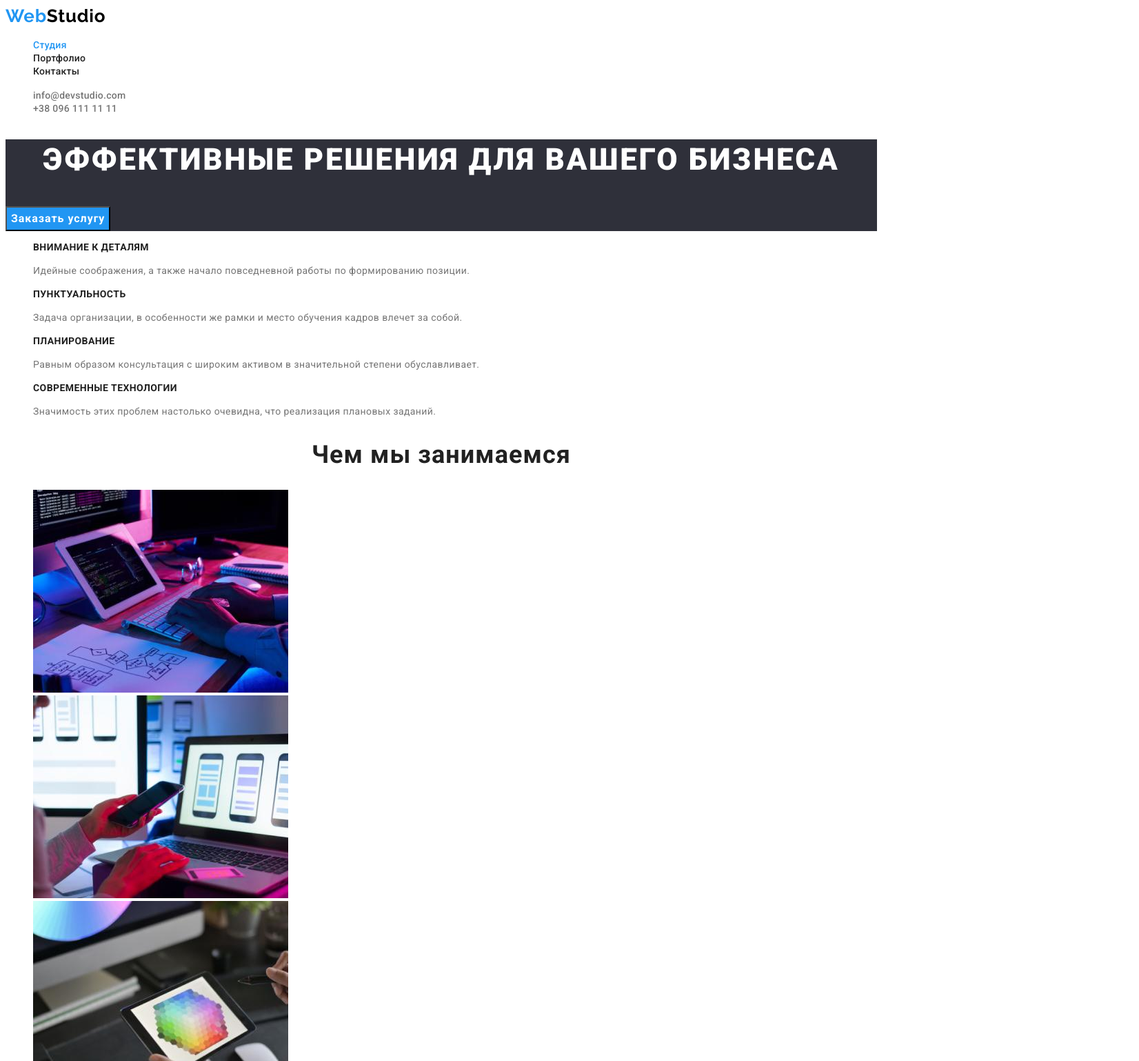
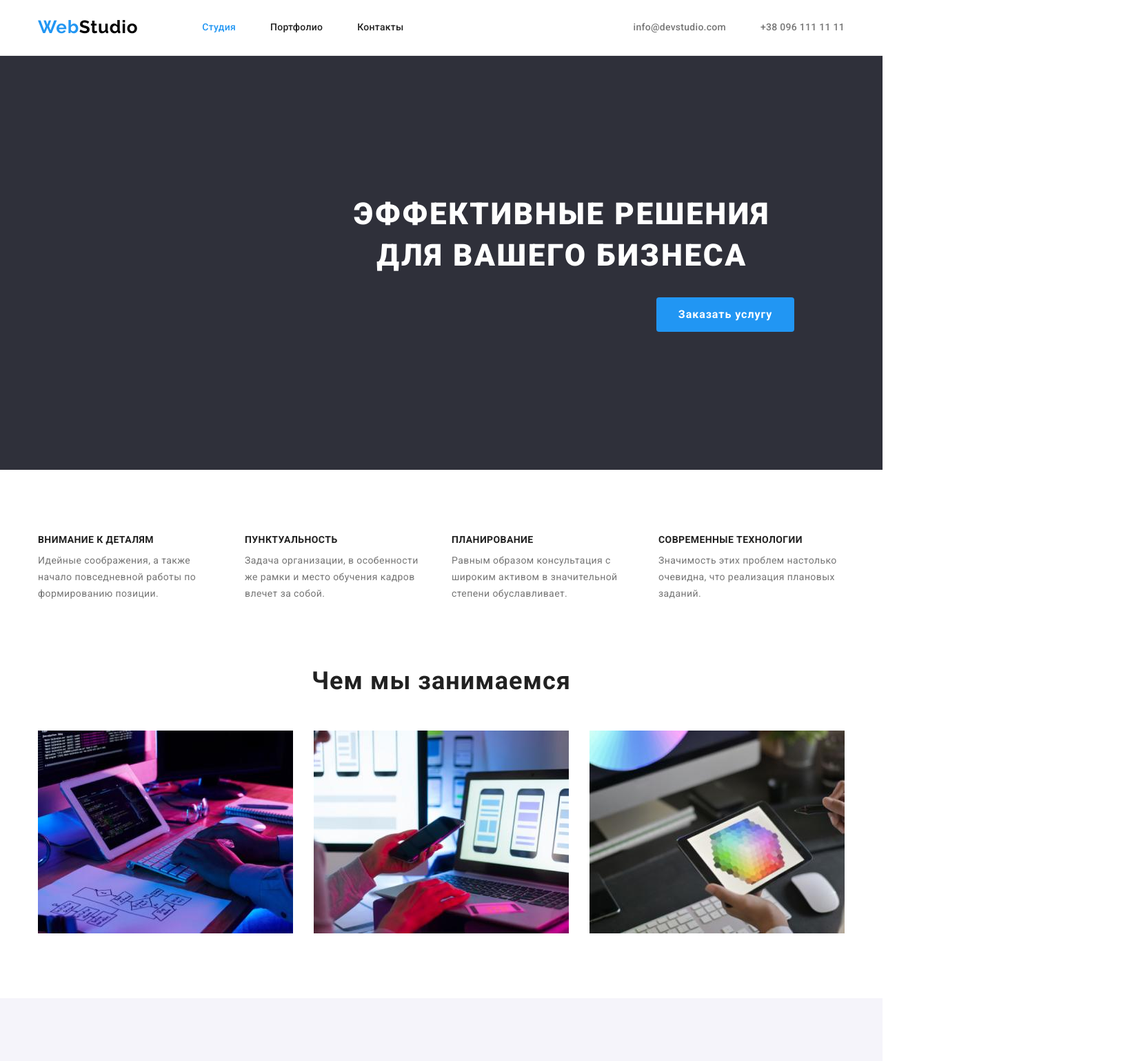
Before and after one commit to ilexx201683/goit-markup-hw-03, a plain HTML site: page index.html in a window 1280 px wide. Shown: the top 1538 px of the page at 69% size, 1652 px wide, since content can reach past the window. Drawn offline with nearby package versions, Linux system fonts and the light colour scheme.

Commit message:
Задает размеры элементов  расположение на странице Студия

```diff
--- /dev/null
+++ b/css/modern-normalize.css
@@ -0,0 +1,285 @@
+/*! modern-normalize v1.1.0 | MIT License | https://github.com/sindresorhus/modern-normalize */
+
+/*
+Document
+========
+*/
+
+/**
+Use a better box model (opinionated).
+*/
+
+*,
+::before,
+::after {
+	box-sizing: border-box;
+}
+
+/**
+1. Correct the line height in all browsers.
+2. Prevent adjustments of font size after orientation changes in iOS.
+3. Use a more readable tab size (opinionated).
+*/
+
+html {
+	line-height: 1.15; /* 1 */
+	-webkit-text-size-adjust: 100%; /* 2 */
+	-moz-tab-size: 4; /* 3 */
+	tab-size: 4; /* 3 */
+}
+
+/*
+Sections
+========
+*/
+
+/**
+1. Remove the margin in all browsers.
+2. Improve consistency of default fonts in all browsers. (https://github.com/sindresorhus/modern-normalize/issues/3)
+*/
+
+body {
+	margin: 0; /* 1 */
+	font-family:
+		system-ui,
+		-apple-system, /* Firefox supports this but not yet `system-ui` */
+		'Segoe UI',
+		Roboto,
+		Helvetica,
+		Arial,
+		sans-serif,
+		'Apple Color Emoji',
+		'Segoe UI Emoji'; /* 2 */
+}
+
+/*
+Grouping content
+================
+*/
+
+/**
+1. Add the correct height in Firefox.
+2. Correct the inheritance of border color in Firefox. (https://bugzilla.mozilla.org/show_bug.cgi?id=190655)
+*/
+
+hr {
+	height: 0; /* 1 */
+	color: inherit; /* 2 */
+}
+
+/*
+Text-level semantics
+====================
+*/
+
+/**
+Add the correct text decoration in Chrome, Edge, and Safari.
+*/
+
+abbr[title] {
+	text-decoration: underline dotted;
+}
+
+/**
+Add the correct font weight in Edge and Safari.
+*/
+
+b,
+strong {
+	font-weight: bolder;
+}
+
+/**
+1. Improve consistency of default fonts in all browsers. (https://github.com/sindresorhus/modern-normalize/issues/3)
+2. Correct the odd 'em' font sizing in all browsers.
+*/
+
+code,
+kbd,
+samp,
+pre {
+	font-family:
+		ui-monospace,
+		SFMono-Regular,
+		Consolas,
+		'Liberation Mono',
+		Menlo,
+		monospace; /* 1 */
+	font-size: 1em; /* 2 */
+}
+
+/**
+Add the correct font size in all browsers.
+*/
+
+small {
+	font-size: 80%;
+}
+
+/**
+Prevent 'sub' and 'sup' elements from affecting the line height in all browsers.
+*/
+
+sub,
+sup {
+	font-size: 75%;
+	line-height: 0;
+	position: relative;
+	vertical-align: baseline;
+}
+
+sub {
+	bottom: -0.25em;
+}
+
+sup {
+	top: -0.5em;
+}
+
+/*
+Tabular data
+============
+*/
+
+/**
+1. Remove text indentation from table contents in Chrome and Safari. (https://bugs.chromium.org/p/chromium/issues/detail?id=999088, https://bugs.webkit.org/show_bug.cgi?id=201297)
+2. Correct table border color inheritance in all Chrome and Safari. (https://bugs.chromium.org/p/chromium/issues/detail?id=935729, https://bugs.webkit.org/show_bug.cgi?id=195016)
+*/
+
+table {
+	text-indent: 0; /* 1 */
+	border-color: inherit; /* 2 */
+}
+
+/*
+Forms
+=====
+*/
+
+/**
+1. Change the font styles in all browsers.
+2. Remove the margin in Firefox and Safari.
+*/
+
+button,
+input,
+optgroup,
+select,
+textarea {
+	font-family: inherit; /* 1 */
+	font-size: 100%; /* 1 */
+	line-height: 1.15; /* 1 */
+	margin: 0; /* 2 */
+}
+
+/**
+Remove the inheritance of text transform in Edge and Firefox.
+*/
+
+button,
+select {
+	text-transform: none;
+}
+
+/**
+Correct the inability to style clickable types in iOS and Safari.
+*/
+
+button,
+[type='button'],
+[type='reset'],
+[type='submit'] {
+	-webkit-appearance: button;
+}
+
+/**
+Remove the inner border and padding in Firefox.
+*/
+
+::-moz-focus-inner {
+	border-style: none;
+	padding: 0;
+}
+
+/**
+Restore the focus styles unset by the previous rule.
+*/
+
+:-moz-focusring {
+	outline: 1px dotted ButtonText;
+}
+
+/**
+Remove the additional ':invalid' styles in Firefox.
+See: https://github.com/mozilla/gecko-dev/blob/2f9eacd9d3d995c937b4251a5557d95d494c9be1/layout/style/res/forms.css#L728-L737
+*/
+
+:-moz-ui-invalid {
+	box-shadow: none;
+}
+
+/**
+Remove the padding so developers are not caught out when they zero out 'fieldset' elements in all browsers.
+*/
+
+legend {
+	padding: 0;
+}
+
+/**
+Add the correct vertical alignment in Chrome and Firefox.
+*/
+
+progress {
+	vertical-align: baseline;
+}
+
+/**
+Correct the cursor style of increment and decrement buttons in Safari.
+*/
+
+::-webkit-inner-spin-button,
+::-webkit-outer-spin-button {
+	height: auto;
+}
+
+/**
+1. Correct the odd appearance in Chrome and Safari.
+2. Correct the outline style in Safari.
+*/
+
+[type='search'] {
+	-webkit-appearance: textfield; /* 1 */
+	outline-offset: -2px; /* 2 */
+}
+
+/**
+Remove the inner padding in Chrome and Safari on macOS.
+*/
+
+::-webkit-search-decoration {
+	-webkit-appearance: none;
+}
+
+/**
+1. Correct the inability to style clickable types in iOS and Safari.
+2. Change font properties to 'inherit' in Safari.
+*/
+
+::-webkit-file-upload-button {
+	-webkit-appearance: button; /* 1 */
+	font: inherit; /* 2 */
+}
+
+/*
+Interactive
+===========
+*/
+
+/*
+Add the correct display in Chrome and Safari.
+*/
+
+summary {
+	display: list-item;
+}
--- a/css/styles.css
+++ b/css/styles.css
@@ -17,6 +17,31 @@
   --portfolio-btn-background-color: #f5f4fa;
   --portfolio-btn-accent-text-color: #ffffff;
   --portfolio-btn-accent-background-color: #2196f3;
+  --header-border-color: #ececec;
+}
+
+p,
+h1,
+h2,
+h3,
+h4,
+h5,
+h6 {
+  margin: 0;
+}
+ul {
+  margin: 0;
+  padding: 0;
+}
+img {
+  display: block;
+}
+
+.container {
+  width: 1200px;
+  padding-left: 15px;
+  padding-right: 15px;
+  margin: 0 auto;
 }
 
 body {
@@ -41,6 +66,7 @@ body {
   text-align: center;
   letter-spacing: 0.03em;
   color: var(--second-title-color);
+  margin-bottom: 50px;
 }
 
 .visually-hidden {
@@ -55,6 +81,7 @@ body {
   clip-path: inset(50%);
   margin: -1px;
 }
+
 /* -----------------------Logo------------------ */
 .logo {
   font-family: Raleway;
@@ -63,10 +90,14 @@ body {
   line-height: 1.19;
   letter-spacing: 0.03em;
   color: var(--logo-text-color);
+  display: block;
 }
+
 .logo-header {
   color: var(--logo-text-color-first);
+  margin-right: 93px;
 }
+
 .logo-footer {
   color: var(--logo-text-color-second);
 }
@@ -82,7 +113,14 @@ body {
   letter-spacing: 0.06em;
   color: var(--text-btn-color);
   background-color: var(--background-btn-color);
+
+  min-width: 200px;
+  border-radius: 4px;
+  border: 0;
+  padding: 10px 32px;
+  margin: 0;
 }
+
 .button-hero:hover,
 .button-hero:focus {
   cursor: pointer;
@@ -108,6 +146,47 @@ body {
 /*----------------------------INDEX.HTML----------------------*/
 
 /* ---------------------------Header--------------- */
+
+.header {
+  border-bottom-width: 1px;
+  border-bottom-style: solid;
+  border-bottom-color: var(--header-border-color);
+}
+
+.header-site-nav {
+  display: flex;
+}
+
+.header-nav {
+  display: flex;
+  align-items: center;
+}
+
+.header-nav .logo {
+  padding-top: 24px;
+  padding-bottom: 25px;
+}
+
+.header-container {
+  display: flex;
+  align-items: center;
+}
+
+.header-contacts {
+  display: flex;
+  margin-left: auto;
+}
+
+.header-item:not(:last-child) {
+  margin-right: 50px;
+}
+
+.header-link {
+  padding-top: 32px;
+  padding-bottom: 32px;
+  display: block;
+}
+
 .header-site-nav .link {
   font-weight: 500;
   font-size: 14px;
@@ -138,8 +217,17 @@ body {
 
 /* ---------------------------Секция Герой------------ */
 .hero {
+  padding: 200px 452px;
   background-color: var(--second-background-color);
+  text-align: center;
 }
+
+.hero-container {
+  /*padding: 200px 452px;
+  background-color: var(--second-background-color);*/
+  flex-grow: 1;
+}
+
 .hero .title {
   font-weight: 900;
   font-size: 44px;
@@ -148,9 +236,30 @@ body {
   letter-spacing: 0.06em;
   text-transform: uppercase;
   color: var(--main-title-color);
+
+  width: 696px;
+  margin-bottom: 30px;
 }
 
 /* ---------------------------Секция Особенности-------- */
+
+.section-features {
+  padding: 0;
+  margin: 94px 0;
+}
+
+.features-list {
+  display: flex;
+}
+
+.features-item {
+  width: 270px;
+}
+
+.features-item:not(:last-child) {
+  margin-right: 30px;
+}
+
 .features-list .title {
   font-weight: 700;
   font-size: 14px;
@@ -158,26 +267,74 @@ body {
   letter-spacing: 0.03em;
   text-transform: uppercase;
   color: var(--second-title-color);
+  text-align: left;
+  margin-bottom: 10px;
 }
 .features-list .text {
   font-weight: 400;
   font-size: 14px;
   line-height: 1.71;
   letter-spacing: 0.03em;
+  text-align: left;
 }
 
 /* ------------------Секция Чем мы занимаемся------------- */
 
+.section-activity {
+  padding: 0;
+  margin-bottom: 94px;
+}
+
+.activity-list {
+  display: flex;
+  flex-wrap: wrap;
+}
+
+.activity-item {
+  width: 370px;
+  margin-right: 30px;
+}
+
+.activity-item:nth-child(3n) {
+  margin-right: 0;
+}
+
 /* ------------------------Секция Наша команда------------ */
+
 .section-team {
   background-color: var(--third-backgroud-color);
+  padding: 94px 0;
 }
+
+.team-list {
+  display: flex;
+  flex-wrap: wrap;
+  margin-left: -30px;
+  margin-bottom: -30px;
+}
+
+.team-item {
+  width: 270px;
+  flex-basis: calc((100% - 4 * 30px) / 4);
+  margin-left: 30px;
+  margin-bottom: 30px;
+  border-bottom-right-radius: 4px;
+  border-bottom-left-radius: 4px;
+  background-color: #ffffff;
+}
+
+.team-item-bottom {
+  padding-top: 30px;
+  padding-bottom: 30px;
+}
+
 .team-list .title {
   font-weight: 500;
   font-size: 16px;
   line-height: 1.19;
   text-align: center;
   letter-spacing: 0.03em;
+  margin-bottom: 10px;
   color: var(--second-title-color);
 }
 .team-list .text {
@@ -191,7 +348,22 @@ body {
 /* Футер */
 .footer {
   background-color: var(--second-background-color);
+  padding: 60px 0;
 }
+
+.footer-container .logo {
+  margin-bottom: 20px;
+}
+
+.footer-contacts {
+  width: 231px;
+  margin-right: auto;
+}
+
+.footer-contacts-bottom:not(:last-child) {
+  margin-bottom: 9px;
+}
+
 .footer-contacts .link {
   font-style: normal;
   font-weight: 400;
--- a/index.html
+++ b/index.html
@@ -9,56 +9,66 @@
     <link rel="preconnect" href="https://fonts.gstatic.com" crossorigin>
     <link href="https://fonts.googleapis.com/css2?family=Raleway:wght@700&family=Roboto:wght@400;500;700;900&display=swap"
         rel="stylesheet">
+    <link rel="stylesheet" href="https://cdnjs.cloudflare.com/ajax/libs/modern-normalize/1.1.0/modern-normalize.min.css"
+        integrity="sha512-wpPYUAdjBVSE4KJnH1VR1HeZfpl1ub8YT/NKx4PuQ5NmX2tKuGu6U/JRp5y+Y8XG2tV+wKQpNHVUX03MfMFn9Q=="
+        crossorigin="anonymous" referrerpolicy="no-referrer" />
     <link rel="stylesheet" href="./css/styles.css">
 </head>
 <body>
     <header class="header">
+        <div class="container header-container">
             <nav class="header-nav">
                 <a class="link logo" href="./">Web<span class="logo-header">Studio</span></a>
                 <ul class="list header-site-nav">
-            <li><a class="link current" href="">Студия</a></li>
-            <li><a class="link" href="./portfolio.html">Портфолио</a></li>
-            <li><a class="link" href="">Контакты</a></li>
+                    <li class="header-item"><a class="link header-link current" href="">Студия</a></li>
+                    <li class="header-item"><a class="link header-link" href="./portfolio.html">Портфолио</a></li>
+                    <li class="header-item"><a class="link header-link" href="">Контакты</a></li>
                 </ul>
             </nav>
             <ul class="list header-contacts">
-            <li><a class="link" href="mailto:info@devstudio.com">info@devstudio.com</a></li>
-            <li><a class="link" href="tel:+380961111111">+38 096 111 11 11</a></li>
+                <li class="header-item"><a class="link header-link" href="mailto:info@devstudio.com">info@devstudio.com</a></li>
+                <li class="header-item"><a class="link header-link" href="tel:+380961111111">+38 096 111 11 11</a></li>
             </ul>
+        </div>
     </header>
     <main>
         <!-- Герой -->
         <section class="hero">
+            <div class="container hero-container">
                 <h1 class="title">Эффективные решения для вашего бизнеса</h1>
                 <button class="button-hero" type="button">Заказать услугу</button>
+            </div>
         </section>
         <!-- Особенности -->
         <section class="section-features">
+            <div class="container features-container">
                 <h2 class="visually-hidden">Особенности</h2>
                 <ul class="list features-list">
-                <li>
+                    <li class="features-item">
                         <h3 class="title">Внимание к деталям</h3>
                         <p class="text">Идейные соображения, а также начало повседневной работы по формированию позиции.</p>
                     </li>
-                <li>
+                    <li class="features-item">
                         <h3 class="title">Пунктуальность</h3>
                         <p class="text">Задача организации, в особенности же рамки и место обучения кадров влечет за собой.</p>
                     </li>
-                <li>
+                    <li class="features-item">
                         <h3 class="title">Планирование</h3>
                         <p class="text">Равным образом консультация с широким активом в значительной степени обуславливает.</p>
                     </li>
-                <li>
+                    <li class="features-item">
                         <h3 class="title">Современные технологии</h3>
                         <p class="text">Значимость этих проблем настолько очевидна, что реализация плановых заданий.</p>
                     </li>
                 </ul>
+            </div>
         </section>
         <!-- Чем мы занимаемся -->
         <section class="section-activity">
+            <div class="container activity-container">
                 <h2 class="section-title">Чем мы занимаемся</h2>
                 <ul class="list activity-list">
-                <li>
+                    <li class="activity-item">
                         <img
                             src="./images/activity-img-1.jpg"
                             alt="человек пишет код"
@@ -66,7 +76,7 @@
                             height="294"
                         />
                     </li>
-                <li>
+                    <li class="activity-item">
                         <img
                             src="./images/activity-img-2.jpg"
                             alt="человек делает дизайн мобильного приложения"
@@ -74,7 +84,7 @@
                             height="294"
                         />
                     </li>
-                <li>
+                    <li class="activity-item">
                         <img
                             src="./images/activity-img-3.jpg"
                             alt="человек выбирает цвет на планшете"
@@ -83,44 +93,57 @@
                         />
                     </li>
                 </ul>
+            </div>
         </section>
         <!-- Наша команда -->
         <section class="section-team">
+            <div class="container team-container">
                 <h2 class="section-title">Наша команда</h2>
                 <ul class="list team-list">
-                <li>
+                    <li class="team-item">
                         <img src="./images/team-img-1.jpg" alt="фото Игорь Демьяненко" width="270" height="260">
+                        <div class="team-item-bottom">
                             <h3 class="title">Игорь Демьяненко</h3>
                             <p class="text" lang="en">Product Designer</p>
+                        </div>
                     </li>
-                <li>
+                    <li class="team-item">
                         <img src="./images/team-img-2.jpg" alt="фото Ольга Репина" width="270" height="260">
+                        <div class="team-item-bottom">
                             <h3 class="title">Ольга Репина</h3>
                             <p class="text" lang="en">Frontend Developer</p>
+                        </div>
                     </li>
-                <li>
+                    <li class="team-item">
                         <img src="./images/team-img-3.jpg" alt="фото Николай Тарасов" width="270" height="260">
+                        <div class="team-item-bottom">
                             <h3 class="title">Николай Тарасов</h3>
                             <p class="text" lang="en">Marketing</p>
+                        </div>
                     </li>
-                <li>
+                    <li class="team-item">
                         <img src="./images/team-img-4.jpg" alt="фото Михаил Ермаков" width="270" height="260">
+                        <div class="team-item-bottom">
                             <h3 class="title">Михаил Ермаков</h3>
                             <p class="text" lang="en">UI Designer</p>
+                        </div>
                     </li>
                 </ul>
+            </div>
         </section>
     </main>
     <!-- Футер -->
     <footer class="footer">
+        <div class="container footer-container">
             <a class="link logo" href="./">Web<span class="logo-footer">Studio</span></a>
             <address>
                 <ul class="list footer-contacts">
-                <li><a class="link"  href="https://goo.gl/maps/1StMXvGL2Qj9idB2A" target="_blank" rel="noopener noreferrer">г. Киев, пр-т Леси Украинки, 26</a></li>
-                <li><a class="link contacts" href="mailto:info@example.com">info@example.com</a></li>
-                <li><a class="link contacts" href="tel:+380991111111">+38 099 111 11 11</a></li>
+                    <li class="footer-contacts-bottom"><a class="link"  href="https://goo.gl/maps/1StMXvGL2Qj9idB2A" target="_blank" rel="noopener noreferrer">г. Киев, пр-т Леси Украинки, 26</a></li>
+                    <li class="footer-contacts-bottom"><a class="link contacts" href="mailto:info@example.com">info@example.com</a></li>
+                    <li class="footer-contacts-bottom"><a class="link contacts" href="tel:+380991111111">+38 099 111 11 11</a></li>
                 </ul>
             </address>
+        </div>
     </footer>
 </body>
 </html>
```
Also changed, not shown: portfolio.html (+11 -5 lines). Lines whose indentation alone changed are shown as unchanged.
